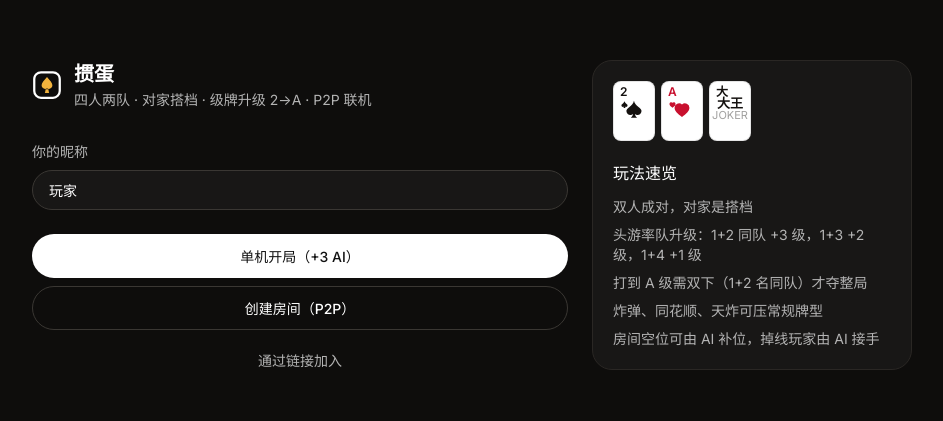
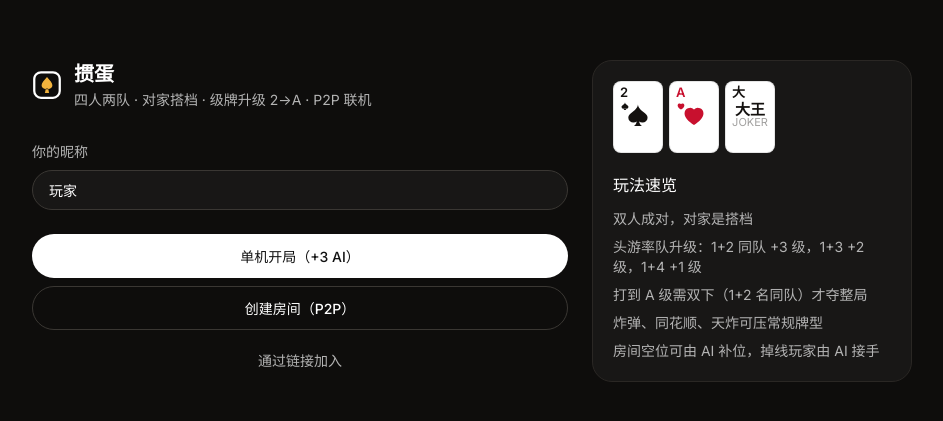
Before and after one commit to garyleelty/guandan, a React (Vite) app: page / in a window 1280 px wide. Shown: the part 179-600 px from the top of the page, without its empty margins (168-1111 px from the left). Built offline with nearby package versions, Linux system fonts and the light colour scheme.

Commit message:
chore(ui): 门面三张牌与桌面出的牌放大一档（xs → sm）

```diff
--- a/src/ui/Lobby.tsx
+++ b/src/ui/Lobby.tsx
@@ -90,7 +90,7 @@ export function Lobby() {
         <div className="panel p-5">
           <div className="flex items-end gap-1.5">
             {MOTIF.map((c) => (
-              <CardFace key={c.id} card={c} size="xs" />
+              <CardFace key={c.id} card={c} size="sm" />
             ))}
           </div>
           <h2 className="mt-5 text-base text-ink">玩法速览</h2>
--- a/src/ui/Table.tsx
+++ b/src/ui/Table.tsx
@@ -302,7 +302,7 @@ export function Table() {
               <div className="flex flex-wrap items-end justify-center gap-1.5">
                 {centerCards.map((c) => (
                   <div key={c.id} className="animate-pop">
-                    <CardFace card={c} size="xs" />
+                    <CardFace card={c} size="sm" />
                   </div>
                 ))}
               </div>
```
Also changed, not shown: 5 other files (tests, documents, lock files or other folders).
